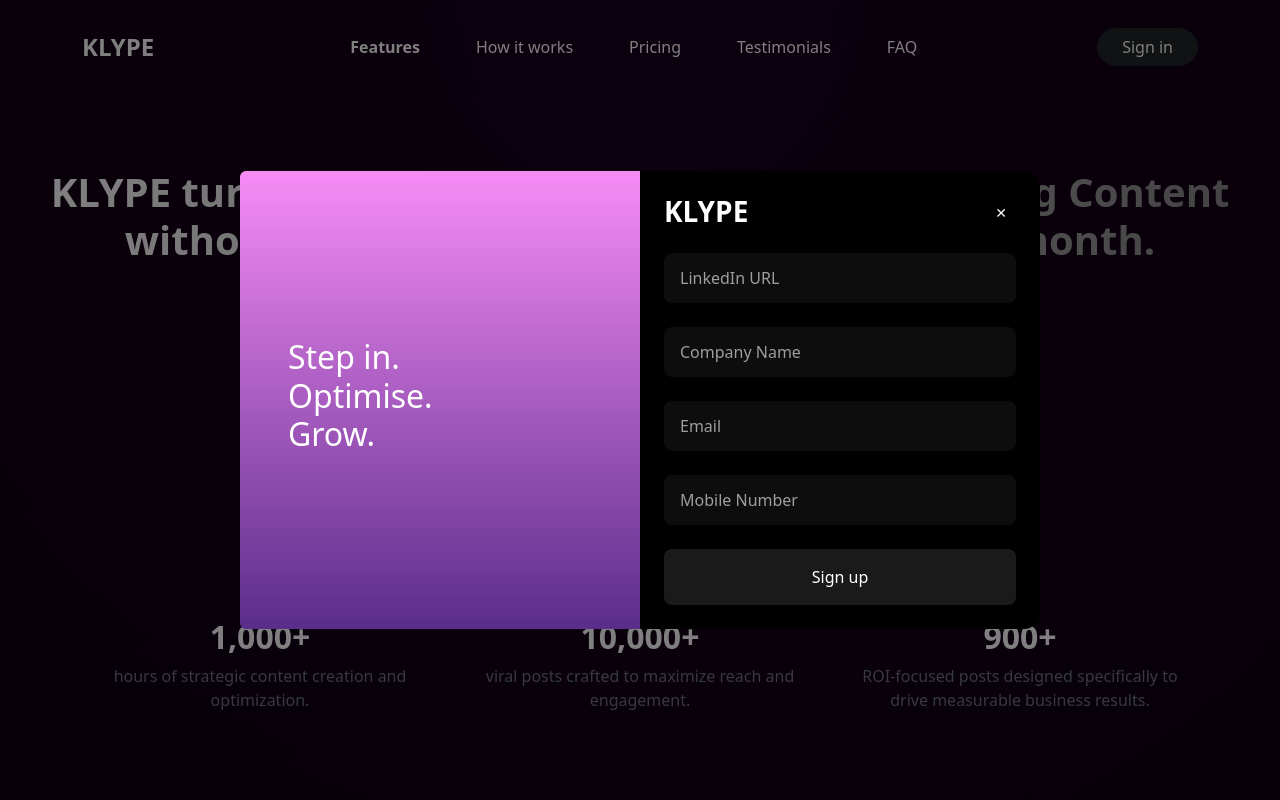
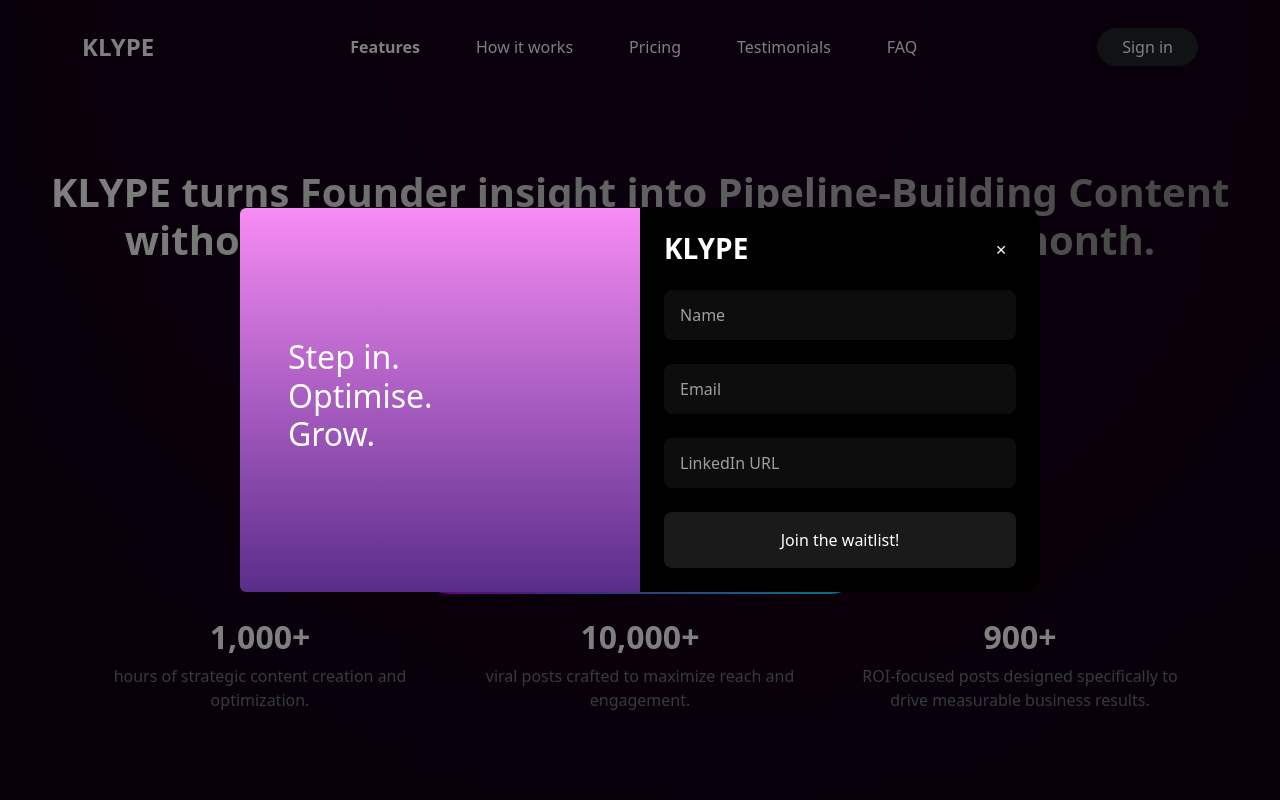
Before and after one commit to Sohith-reddy/Klype-AI, a React (Vite) app in the folder client/: page / in a window 1280 px wide. Both pictures are taken after a click on the button "Sign in". Shown: the top 800 px of the page. Built offline with nearby package versions, Linux system fonts and the light colour scheme.

Commit message:
Updated Form and it's CSS

```diff
--- a/client/src/components/KlypeFormModal.css
+++ b/client/src/components/KlypeFormModal.css
@@ -1,6 +1,7 @@
 .form-input {
   height: 50px;
   transition: all 0.3s ease;
+  background-color: rgba(255, 255, 255, 0.05) !important;
 }
 
 .form-input:focus {
@@ -17,12 +18,24 @@
   background-color: rgba(255, 255, 255, 0.08) !important;
 }
 
-  .form-input:-webkit-autofill,
-  .form-input:-webkit-autofill:hover,
-  .form-input:-webkit-autofill:focus {
-    -webkit-box-shadow: 0 0 0 30px rgba(255, 255, 255, 0.05) inset !important;
+/* Updated autofill styles */
+.form-input:-webkit-autofill {
+  transition: background-color 5000s ease-in-out 0s !important;
+  -webkit-box-shadow: 0 0 0 1000px rgba(255, 255, 255, 0.05) inset !important;
   -webkit-text-fill-color: white !important;
   caret-color: white !important;
+}
+
+.form-input:-webkit-autofill:hover {
+  transition: background-color 5000s ease-in-out 0s !important;
+  -webkit-box-shadow: 0 0 0 1000px rgba(255, 255, 255, 0.05) inset !important;
+  -webkit-text-fill-color: white !important;
+}
+
+.form-input:-webkit-autofill:focus {
+  transition: background-color 5000s ease-in-out 0s !important;
+  -webkit-box-shadow: 0 0 0 1000px rgba(255, 255, 255, 0.08) inset !important;
+  -webkit-text-fill-color: white !important;
 }
 
 .btn:hover {
--- a/client/src/components/KlypeFormModal.jsx
+++ b/client/src/components/KlypeFormModal.jsx
@@ -11,10 +11,9 @@
     e.preventDefault();
     setSubmitting(true);
     const data = {
-      linkedinUrl: e.target.linkedinUrl.value,
-      companyName: e.target.companyName.value,
+      name: e.target.name.value,
       email: e.target.email.value,
-      mobile: e.target.mobile.value,
+      linkedin: e.target.linkedinUrl.value,
     };
 
     try {
@@ -86,28 +85,11 @@
             </Button>
           </div>
           <Form onSubmit={handleSubmit}>
-            <Form.Group className="mb-4" controlId="linkedinUrl">
+            <Form.Group className="mb-4" controlId="name">
               <Form.Control
-                name="linkedinUrl"
-                id="linkedinUrl"
-                type="url"
-                placeholder="LinkedIn URL"
-                className="form-input text-white border-0 rounded-3 px-3 py-3"
-                style={{
-                  backgroundColor: "rgba(255, 255, 255, 0.05)",
-                  backdropFilter: "blur(10px)",
-                  WebkitBackdropFilter: "blur(10px)",
-                  border: "1px solid rgba(255, 255, 255, 0.1)",
-                }}
-                required
-              />
-            </Form.Group>
-
-            <Form.Group className="mb-4" controlId="companyName">
-              <Form.Control
-                name="companyName"
+                name="name"
                 type="text"
-                placeholder="Company Name"
+                placeholder="Name"
                 className="form-input text-white border-0 rounded-3 px-3 py-3"
                 style={{
                   backgroundColor: "rgba(255, 255, 255, 0.05)",
@@ -135,11 +117,11 @@
               />
             </Form.Group>
 
-            <Form.Group className="mb-4" controlId="mobile">
+            <Form.Group className="mb-4" controlId="linkedinUrl">
               <Form.Control
-                name="mobile"
-                type="tel"
-                placeholder="Mobile Number"
+                name="linkedinUrl"
+                type="url"
+                placeholder="LinkedIn URL"
                 className="form-input text-white border-0 rounded-3 px-3 py-3"
                 style={{
                   backgroundColor: "rgba(255, 255, 255, 0.05)",
@@ -163,7 +145,7 @@
               }}
               disabled={submitting}
             >
-              {submitting ? "Submitting..." : "Sign up"}
+              {submitting ? "Submitting..." : "Join the waitlist!"}
             </Button>
           </Form>
         </Col>
--- a/client/src/components/LandingPage.jsx
+++ b/client/src/components/LandingPage.jsx
@@ -675,7 +675,7 @@
         >
           <h5 className="gradient-text mb-2">Multi-Profile Management</h5>
           <p className="text-secondary mb-4 mx-auto" style={{ maxWidth: "600px" }}>
-            Manage UpTo 5 Profiles at a time for your Team at $9 per User
+            Manage Upto 5 Profiles at a time for your Team at $9 per User
           </p>
           <div className="d-flex justify-content-center gap-4 flex-wrap">
             {[ // avatar colors and sizes
```
Lines whose indentation alone changed are shown as unchanged.
